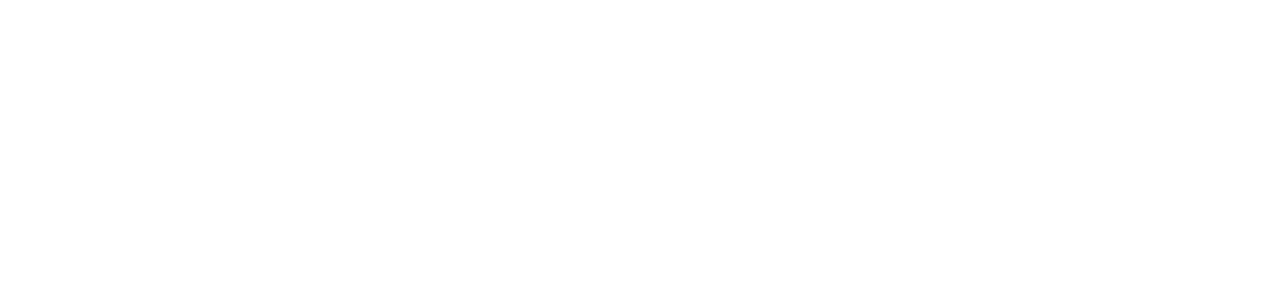
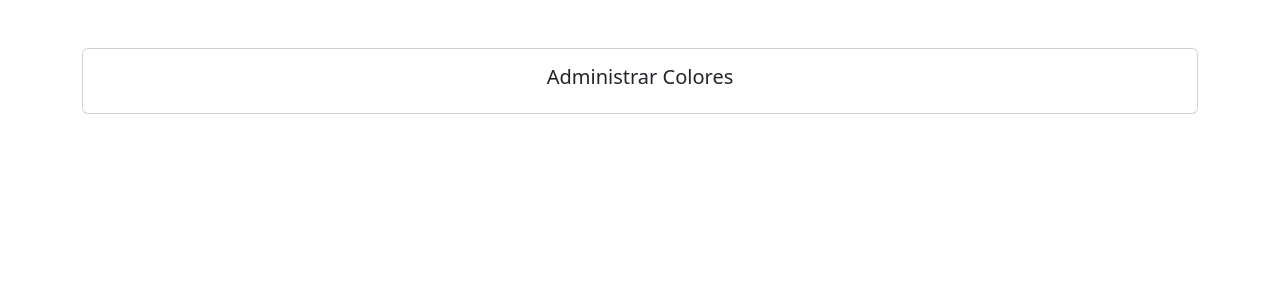
Before and after one commit to camilaalani/practicoReact-ejercicio6, a React (Vite) app: page / in a window 1280 px wide. Shown: the top 300 px of the page. Built offline with nearby package versions, Linux system fonts and the light colour scheme.

Commit message:
agregue un contenedor y dentro una card para administrar los colores, tambien agregue el import del componente ListaColoresGuardados

```diff
--- a/src/components/ListaColoresGuardados.jsx
+++ b/src/components/ListaColoresGuardados.jsx
@@ -1,9 +1,9 @@
 const ListaColoresGuardados = () => {
-    return (
-        <div>
+  return (
+    <>
 
-        </div>
-    );
+      </>
+  );
 };
 
 export default ListaColoresGuardados;
--- a/src/components/SelectorDeColores.jsx
+++ b/src/components/SelectorDeColores.jsx
@@ -4,10 +4,18 @@
 
 
 const SelectorDeColores = () => {
+
     return (
-        <section>
-            <ListaColoresGuardados></ListaColoresGuardados>
+        <Container className="mt-5">
+            <Card>
+        <Card.Body className="d-flex flex-column">
+          <Card.Title className="text-center">Administrar Colores</Card.Title>
+        </Card.Body>
+      </Card>
+        <section className="d-flex flex-wrap mt-3">
+            <ListaColoresGuardados ></ListaColoresGuardados>
         </section>
+        </Container>
     );
 };
 
```
